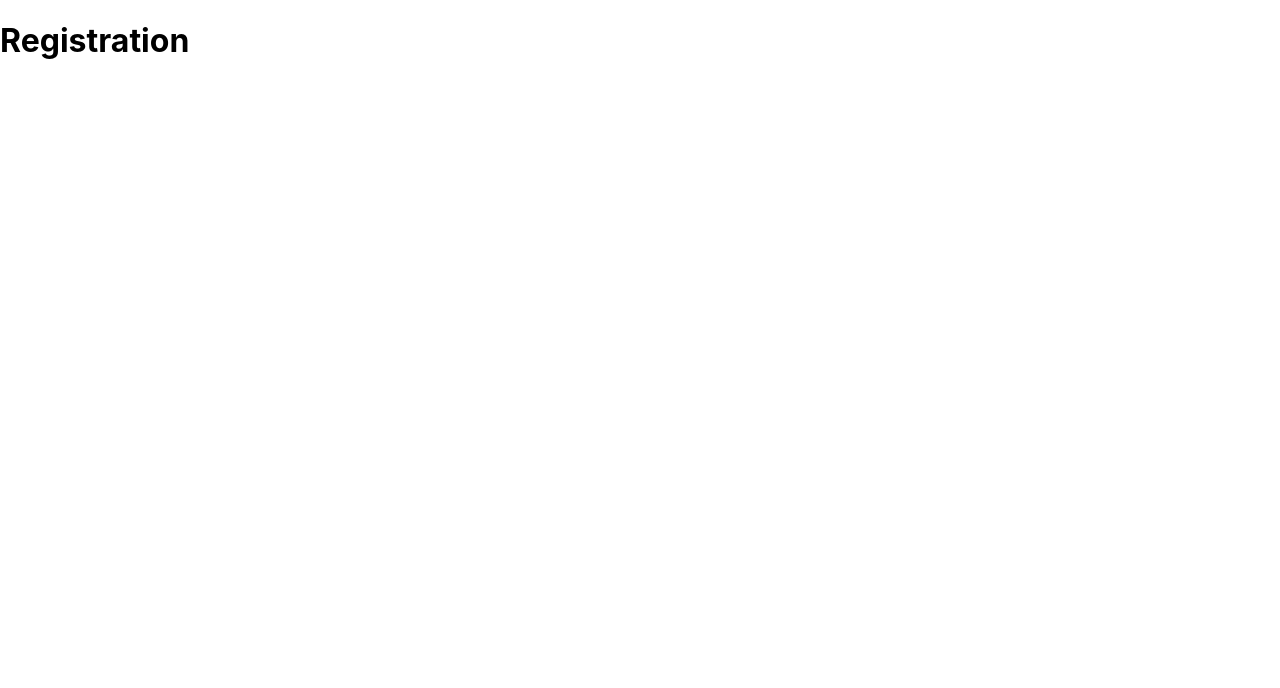
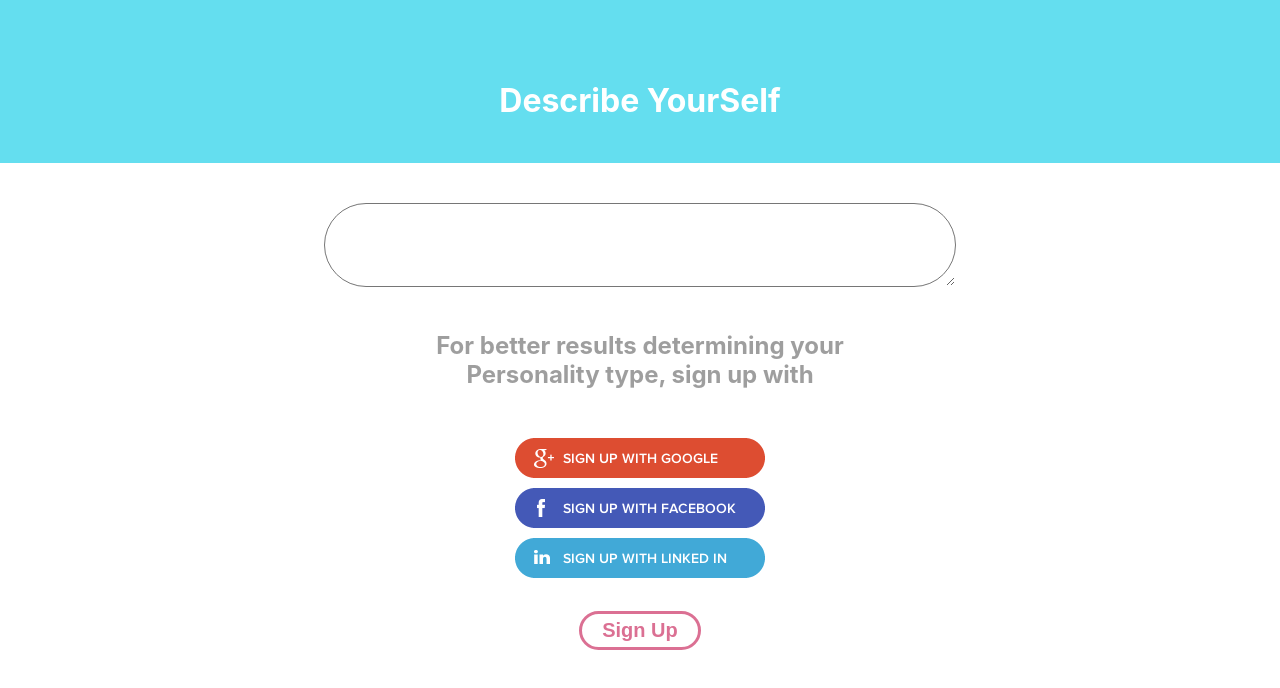
Before and after one commit to paco9595/who-cares-web, a React (Create React App) app: page /registration in a window 1280 px wide. Shown: the top 688 px of the page. Built offline with nearby package versions, Linux system fonts and the light colour scheme.

Commit message:
added image

```diff
--- a/package.json
+++ b/package.json
@@ -6,9 +6,9 @@
     "axios": "^0.18.0",
     "react": "^16.8.3",
     "react-dom": "^16.8.3",
+    "react-router-dom": "^4.3.1",
     "react-scripts": "2.1.5",
-    "styled-components": "^4.1.3",
-    "react-router-dom": "^4.3.1"
+    "styled-components": "^4.1.3"
   },
   "scripts": {
     "start": "react-scripts start",
--- a/src/Components/Registration/registration.js
+++ b/src/Components/Registration/registration.js
@@ -1,5 +1,45 @@
-import React from 'react'
+import React, { Component } from 'react'
+import { Title, TextArea, HeaderSection, CentralContainer, Button, Subtitle } from './styled'
+import axios from 'axios'
 
-export const Registration = props => {
-    return (<h1>Registration</h1>)
+
+export class Registration extends Component {
+    state = {
+        selfInputText: ""
+    }
+    onClickHandler = () => {
+        console.log(this.state.selfInputText)
+
+        /* axios.get(`https://jsonplaceholder.typicode.com/users`)
+      .then(res => {
+        const persons = res.data;
+        this.setState({ persons });
+      }) */
+
+    }
+    onTodoChange = (e) => {
+        this.setState({ selfInputText: e })
+
+    }
+    render() {
+        return <CentralContainer>
+            <HeaderSection>
+                <Title>Describe YourSelf</Title>
+            </HeaderSection >
+            <br></br>
+            <TextArea
+                onChange={e => this.onTodoChange(e.target.value)}
+            ></TextArea>
+            <br></br>
+            <br></br>
+            <Subtitle>
+                For better results determining your <br /> Personality type, sign up with
+            </Subtitle>
+            <br></br>
+            <img src={require("../../Assets/social.png")} />
+            <br></br>
+            <br></br>
+            <Button onClick={this.onClickHandler}>Sign Up</Button>
+        </CentralContainer >
+    }
 }
--- /dev/null
+++ b/src/Components/Registration/styled.js
@@ -0,0 +1,39 @@
+import styled from 'styled-components'
+
+export const Button = styled.button`
+  background: transparent;
+  border-radius: 3px;
+  border: 3px solid palevioletred;
+  color: palevioletred;
+  margin: 0 1em;
+  padding: 0.25em 1em;
+  border-radius: 38px;
+  font-size: 20px;
+  font-weight: 700;
+`
+export const Title = styled.h1`
+  color: white;
+`
+export const Subtitle = styled.h2`
+  color: #00000061;
+`
+
+export const TextArea = styled.textarea`
+    -webkit-border-radius: 45px;
+    -moz-border-radius: 45px;
+    border-radius: 45px;
+    width: 600px;
+    font-size: 23px;
+    padding: 15px;
+    outline: none;
+
+`
+export const HeaderSection = styled.div`
+  background-color: #64DEEF;
+  height: 103px;
+  padding-top: 60px;
+  margin-bottom: 20px;
+`
+export const CentralContainer = styled.div`
+  text-align: center;
+`
```
Also changed, not shown: src/Assets/social.png (added).
